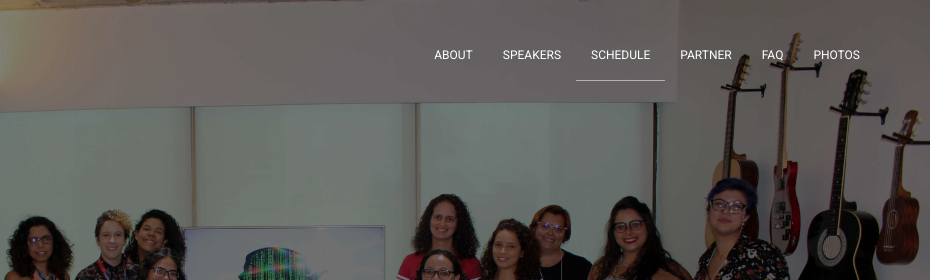
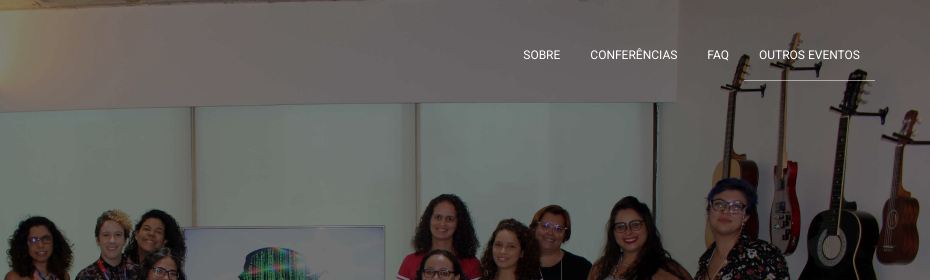
Before and after one commit to widsrecife/site-alternative, a website: page index.html in a window 1280 px wide. Shown: the top 280 px of the page, 350-1280 px from the left. Drawn offline with Linux system fonts and the light colour scheme; files whose address does not match are found by name.

Commit message:
update navbar

```diff
--- a/index.html
+++ b/index.html
@@ -43,13 +43,18 @@
                 <ul class="nav navbar-nav navbar-right">
 
                     <!-- navigation menu -->
-                    <li class="active"><a data-scroll href="#about">About</a></li>
-                    <li><a data-scroll href="#speakers">Speakers</a></li>
-                    <li><a data-scroll href="#schedule">Schedule</a></li>
-                    <li><a data-scroll href="#partner">Partner</a></li>
-                    <!-- <li><a data-scroll href="#">Sponsorship</a></li> -->
+                    <li class="active"><a data-scroll href="#about">Sobre</a></li>
+                    <li class="dropdown">
+                        <a href="#" class="dropdown-toggle" data-toggle="dropdown" role="button" aria-haspopup="true" aria-expanded="false">Conferências</a>
+                        <ul class="dropdown-menu">
+                            <li><a href="#facts">WiDS 2020</a></li>
+                            <li><a href="index_2019.html">WiDS 2019 (em breve)</a></li>
+                            <li><a href="index_2019.html">WiDS 2018 (em breve)</a></li>
+                            <li><a href="index_2019.html">WiDS 2017 (em breve)</a></li>
+                        </ul>
+                    </li>
                     <li><a data-scroll href="#faq">FAQ</a></li>
-                    <li><a data-scroll href="#photos">Photos</a></li>
+                    <li><a data-scroll href="#schedule">Outros eventos</a></li>
 
                 </ul>
             </div>
```
